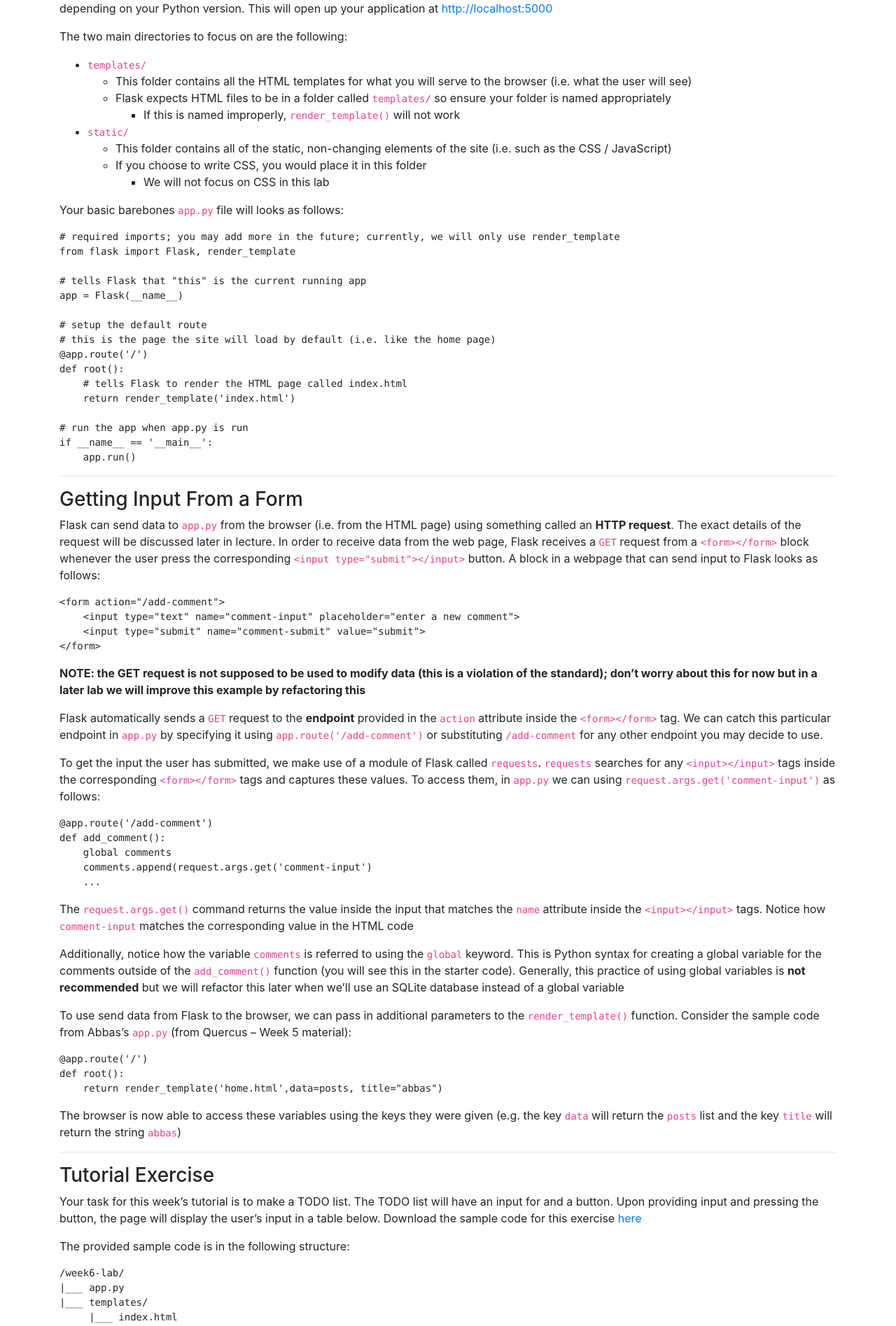
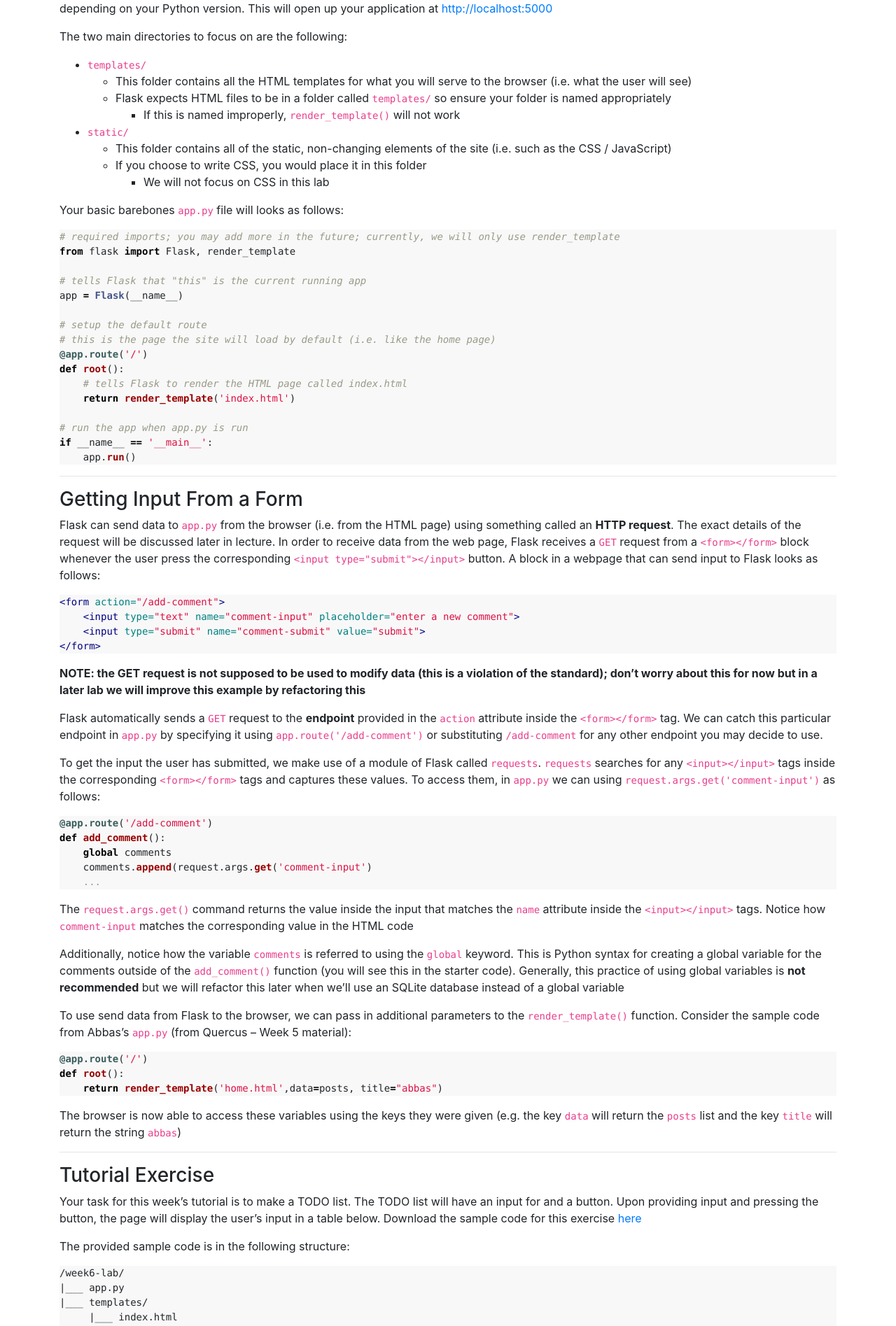
Before and after one commit to MstrZhang/cscb20, a Jekyll site: the page built from _posts/2019-02-10-week6.md, in a window 1280 px wide. Shown: the part 1541-3436 px from the top of the page at 70% size. Built offline with Jekyll 4.4.1, drawn with Linux system fonts in a browser that asks for light colours; nearby versions of some CDN libraries.

Commit message:
add syntax highlighting

```diff
--- a/_config.yml
+++ b/_config.yml
@@ -5,6 +5,7 @@ baseurl: /cscb20
 
 # Build settings
 markdown: kramdown
+highlighter: rouge
 plugins:
   - jekyll-feed
 
--- a/_layouts/site.html
+++ b/_layouts/site.html
@@ -5,6 +5,7 @@
     <meta name="viewport" content="width=device-width, initial-scale=1.0">
     <meta http-equiv="X-UA-Compatible" content="ie=edge">
     <link rel="stylesheet" href="https://stackpath.bootstrapcdn.com/bootstrap/4.2.1/css/bootstrap.min.css" integrity="sha384-GJzZqFGwb1QTTN6wy59ffF1BuGJpLSa9DkKMp0DgiMDm4iYMj70gZWKYbI706tWS" crossorigin="anonymous">
+    <link rel="stylesheet" href="{{ site.baseurl }}/assets/css/main.css">
     <title>{{ page.title }}</title>
 </head>
 <body>
--- /dev/null
+++ b/assets/css/github.css
@@ -0,0 +1,209 @@
+.highlight table td { padding: 5px; }
+.highlight table pre { margin: 0; }
+.highlight .cm {
+  color: #999988;
+  font-style: italic;
+}
+.highlight .cp {
+  color: #999999;
+  font-weight: bold;
+}
+.highlight .c1 {
+  color: #999988;
+  font-style: italic;
+}
+.highlight .cs {
+  color: #999999;
+  font-weight: bold;
+  font-style: italic;
+}
+.highlight .c, .highlight .cd {
+  color: #999988;
+  font-style: italic;
+}
+.highlight .err {
+  color: #a61717;
+  background-color: #e3d2d2;
+}
+.highlight .gd {
+  color: #000000;
+  background-color: #ffdddd;
+}
+.highlight .ge {
+  color: #000000;
+  font-style: italic;
+}
+.highlight .gr {
+  color: #aa0000;
+}
+.highlight .gh {
+  color: #999999;
+}
+.highlight .gi {
+  color: #000000;
+  background-color: #ddffdd;
+}
+.highlight .go {
+  color: #888888;
+}
+.highlight .gp {
+  color: #555555;
+}
+.highlight .gs {
+  font-weight: bold;
+}
+.highlight .gu {
+  color: #aaaaaa;
+}
+.highlight .gt {
+  color: #aa0000;
+}
+.highlight .kc {
+  color: #000000;
+  font-weight: bold;
+}
+.highlight .kd {
+  color: #000000;
+  font-weight: bold;
+}
+.highlight .kn {
+  color: #000000;
+  font-weight: bold;
+}
+.highlight .kp {
+  color: #000000;
+  font-weight: bold;
+}
+.highlight .kr {
+  color: #000000;
+  font-weight: bold;
+}
+.highlight .kt {
+  color: #445588;
+  font-weight: bold;
+}
+.highlight .k, .highlight .kv {
+  color: #000000;
+  font-weight: bold;
+}
+.highlight .mf {
+  color: #009999;
+}
+.highlight .mh {
+  color: #009999;
+}
+.highlight .il {
+  color: #009999;
+}
+.highlight .mi {
+  color: #009999;
+}
+.highlight .mo {
+  color: #009999;
+}
+.highlight .m, .highlight .mb, .highlight .mx {
+  color: #009999;
+}
+.highlight .sb {
+  color: #d14;
+}
+.highlight .sc {
+  color: #d14;
+}
+.highlight .sd {
+  color: #d14;
+}
+.highlight .s2 {
+  color: #d14;
+}
+.highlight .se {
+  color: #d14;
+}
+.highlight .sh {
+  color: #d14;
+}
+.highlight .si {
+  color: #d14;
+}
+.highlight .sx {
+  color: #d14;
+}
+.highlight .sr {
+  color: #009926;
+}
+.highlight .s1 {
+  color: #d14;
+}
+.highlight .ss {
+  color: #990073;
+}
+.highlight .s {
+  color: #d14;
+}
+.highlight .na {
+  color: #008080;
+}
+.highlight .bp {
+  color: #999999;
+}
+.highlight .nb {
+  color: #0086B3;
+}
+.highlight .nc {
+  color: #445588;
+  font-weight: bold;
+}
+.highlight .no {
+  color: #008080;
+}
+.highlight .nd {
+  color: #3c5d5d;
+  font-weight: bold;
+}
+.highlight .ni {
+  color: #800080;
+}
+.highlight .ne {
+  color: #990000;
+  font-weight: bold;
+}
+.highlight .nf {
+  color: #990000;
+  font-weight: bold;
+}
+.highlight .nl {
+  color: #990000;
+  font-weight: bold;
+}
+.highlight .nn {
+  color: #555555;
+}
+.highlight .nt {
+  color: #000080;
+}
+.highlight .vc {
+  color: #008080;
+}
+.highlight .vg {
+  color: #008080;
+}
+.highlight .vi {
+  color: #008080;
+}
+.highlight .nv {
+  color: #008080;
+}
+.highlight .ow {
+  color: #000000;
+  font-weight: bold;
+}
+.highlight .o {
+  color: #000000;
+  font-weight: bold;
+}
+.highlight .w {
+  color: #bbbbbb;
+}
+.highlight {
+  background-color: #f8f8f8;
+}
--- /dev/null
+++ b/assets/css/main.css
@@ -0,0 +1 @@
+@import url(github.css);
```
